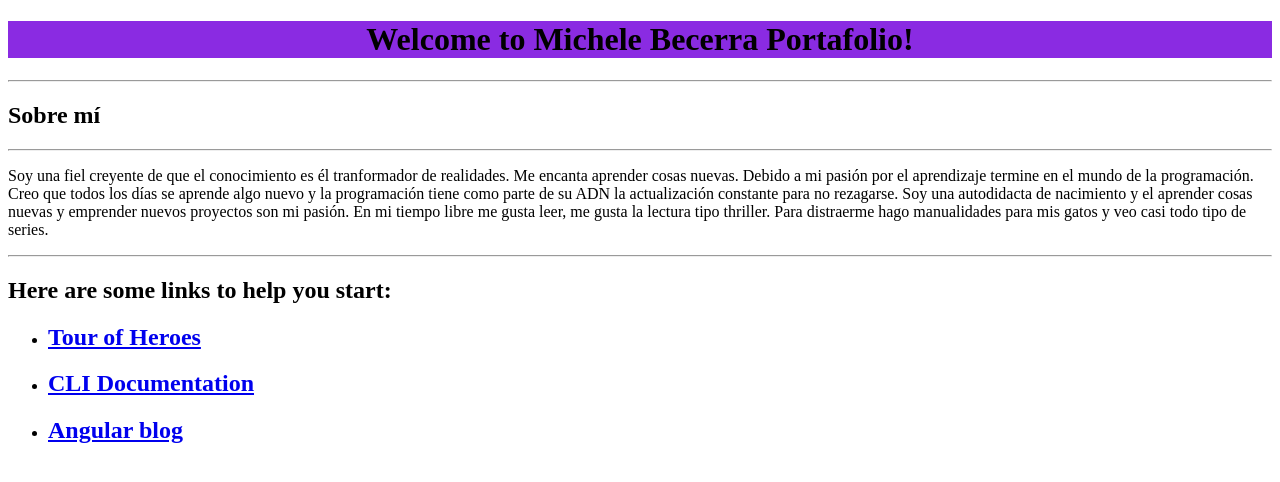
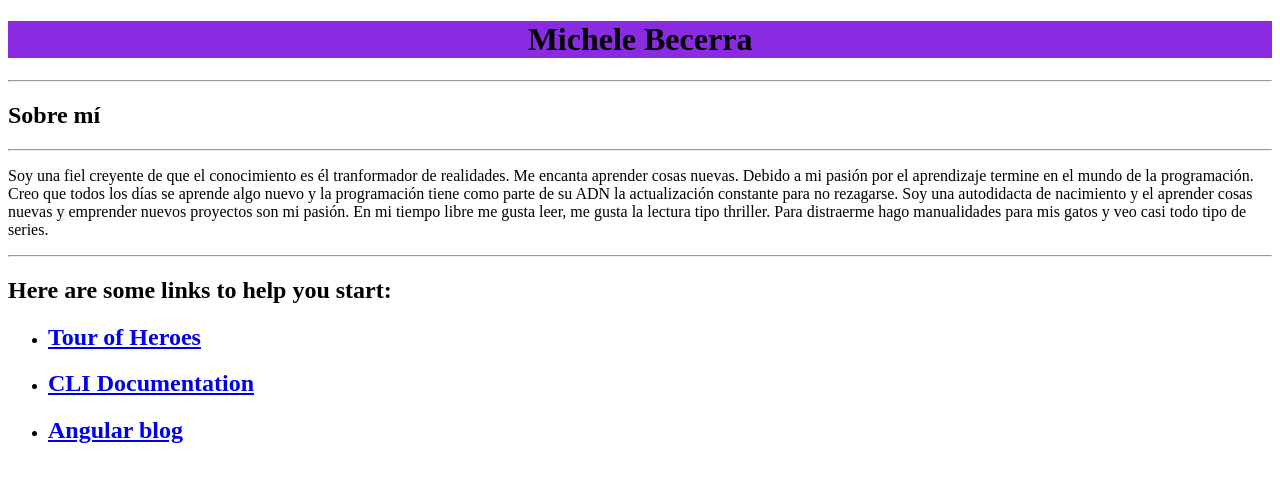
Before and after one commit to MicheleBecerra/MicheleBecerra.github.io, an Angular app: page / in a window 1280 px wide. Shown: the top 482 px of the page. Built offline with nearby package versions, Linux system fonts and the light colour scheme.

Commit message:
Corrigiendo estilo del header

```diff
--- a/src/app/app.component.html
+++ b/src/app/app.component.html
@@ -1,7 +1,7 @@
 <!--The content below is only a placeholder and can be replaced.-->
 <div style="text-align:center">
   <h1>
-    Welcome to {{ title }}!
+  {{ title }}
   </h1>
 
 </div>
--- a/src/app/app.component.ts
+++ b/src/app/app.component.ts
@@ -6,5 +6,5 @@ import { Component } from '@angular/core';
   styleUrls: ['./app.component.css']
 })
 export class AppComponent {
-  title = 'Michele Becerra Portafolio';
+  title = 'Michele Becerra';
 }
```
